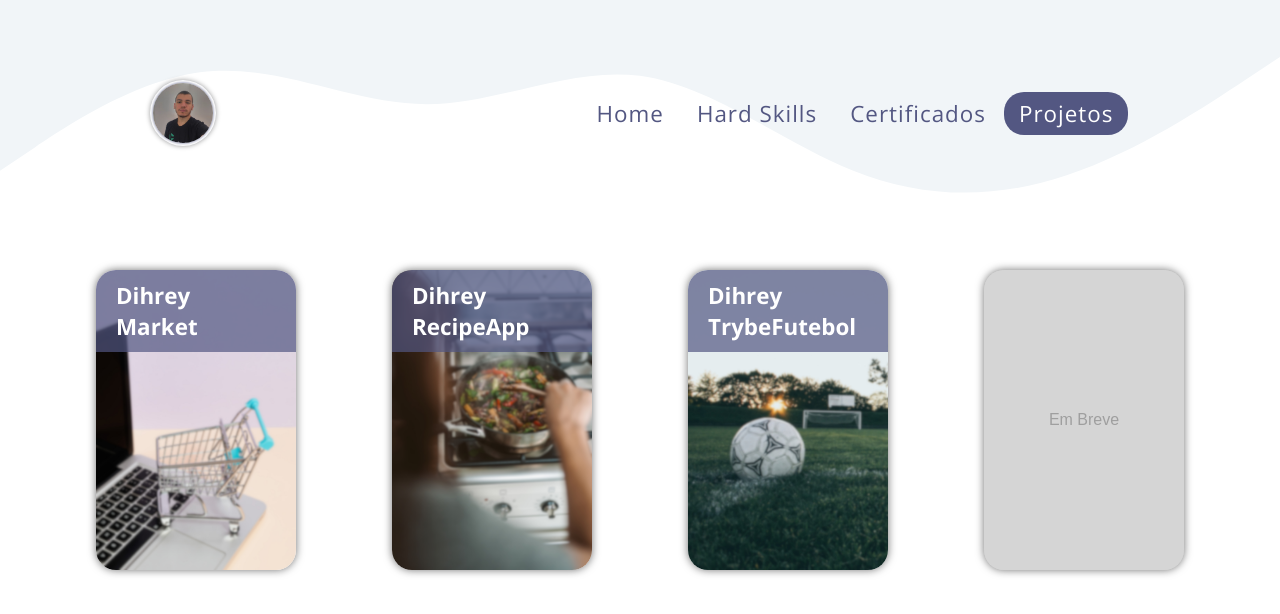
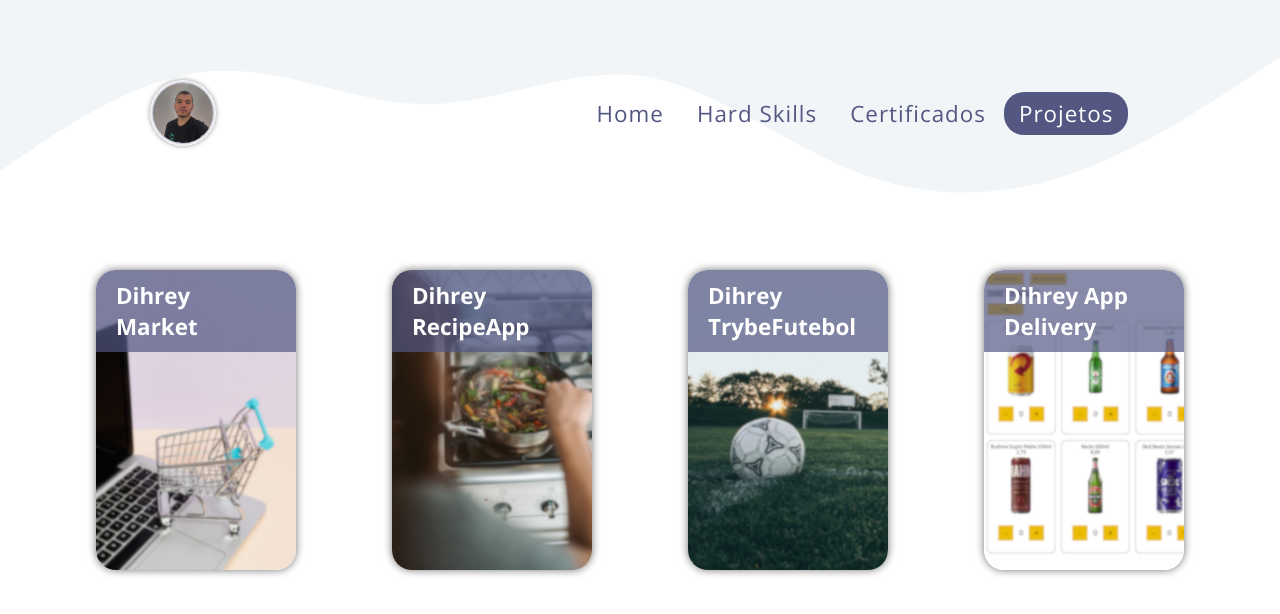
Before and after one commit to dihreyaraujo/my-portfolio-react, a React (Create React App) app: page /projetos in a window 1280 px wide. Shown: the top 614 px of the page. Built offline with nearby package versions, Linux system fonts and the light colour scheme.

Commit message:
add project full stack

```diff
--- a/src/pages/HardSkills.js
+++ b/src/pages/HardSkills.js
@@ -69,6 +69,10 @@ class HardSkills extends React.Component {
               <img align="center" alt="Dihrey-REDUX" height="130" width="140" src="https://cdn.jsdelivr.net/gh/devicons/devicon/icons/mongodb/mongodb-original.svg"/>
               <p>MongoDB</p>
             </div>
+            <div className='hs sql'>
+              <img align="center" alt="Dihrey-REDUX" height="130" width="140" src="https://cdn.jsdelivr.net/gh/devicons/devicon/icons/python/python-original.svg"/>
+              <p>Python</p>
+            </div>
           </div>
         </div>
       </div>
--- a/src/pages/Projetos.js
+++ b/src/pages/Projetos.js
@@ -4,6 +4,7 @@ import Header from '../components/Header';
 import Market from '../images/market-dihrey-project-blur.png';
 import RecipeApp from '../images/therecipeappsite-blur.png';
 import TFCApp from '../images/tfc-blur.png';
+import deliveryAPP from '../images/app-delivery-blur.png';
 
 class Social extends React.Component {
   expandProject = ({ target }, n) => {
@@ -81,6 +82,17 @@ class Social extends React.Component {
             <a href="https://github.com/dihreyaraujo/TrybeFutebolClube" target="_blank"><button type="button">Visitar</button></a>
           </div>
         </div>
+        <div className="container-expand-down fadeIn expand4-down" onClick={ () => this.noneExpand(4) }></div>
+        <div className="container-expand fadeIn expand4" onClick={ () => this.noneExpand(4) }>
+          <div className="project-expand project-expand4 magictime vanishOut">
+            <img src={ deliveryAPP } />
+            <h1>App Delivery</h1>
+            <p>Este é um projeto Full Stack desenvolvido em grupo com o intuito de demonstrar minhas habilidades em:</p>
+            <p>React, Axios, NodeJs, MySQL, Sequelize, MD5, JWT, ORM, API REST, SCRUM e KANBAN</p>
+            <p><a href="https://drive.google.com/file/d/1PwJ58zAk5IkNHn8fZsCgQQXb50K8KlYr/view" target="_blank" className="video-link">*Clique Aqui*</a> para ver o vídeo de funcionamento da aplicação na WEB ou clique no botão abaixo para ir para o repositório no Github</p>
+            <a href="https://github.com/dihreyaraujo/App-Delivery" target="_blank"><button type="button">Visitar</button></a>
+          </div>
+        </div>
         <div className='fadeIn container-project'>
           <div className='project project1' onClick={ (e) => this.expandProject(e, 1) }>
             <p>Dihrey Market</p>
@@ -91,8 +103,8 @@ class Social extends React.Component {
           <div className='project project3' onClick={ (e) => this.expandProject(e, 3) }>
             <p>Dihrey TrybeFutebol</p>
           </div>
-          <div className='project'>
-            <p>Em Breve</p>
+          <div className='project project4' onClick={ (e) => this.expandProject(e, 4) }>
+            <p>Dihrey App Delivery</p>
           </div>
         </div>
       </div>
--- a/src/style/projetos.css
+++ b/src/style/projetos.css
@@ -54,7 +54,18 @@
   justify-content: start;
 }
 
-.project1 p, .project2 p, .project3 p {
+.project4 {
+  background-image: url('../images/app-delivery-blur.png');
+  background-size: cover;
+  color: white;
+  font-family: 'Open Sans', sans-serif;
+  font-size: 1.4em;
+  font-weight: 600;
+  cursor: pointer;
+  justify-content: start;
+}
+
+.project1 p, .project2 p, .project3 p, .project4 p {
   background-color: #535782b1;
   padding: 10px 20px;
   border-radius: 20px 20px 0 0;
@@ -83,6 +94,15 @@
   display: none;
 }
 
+.video-link {
+  color: white;
+  text-decoration: none;
+}
+
+.video-link:hover {
+  text-decoration: underline;
+}
+
 .project-expand {
   width: 50%;
   margin: auto;
@@ -107,6 +127,7 @@
 .project-expand p {
   width: 70%;
   margin: auto;
+  margin-bottom: 15px;
   font-size: 1.4em;
 }
 
```
Also changed, not shown: src/images/app-delivery-blur.png (added).
